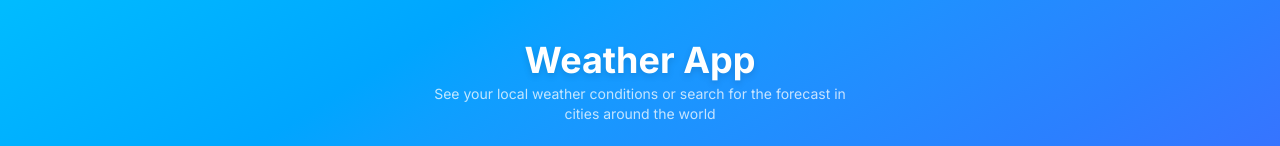
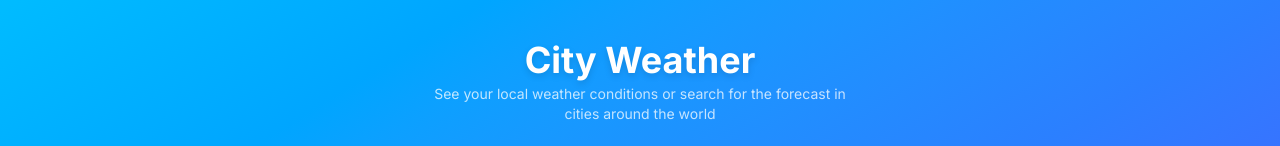
Before and after one commit to bill742/weather-app, a React (Vite) app: page / in a window 1280 px wide. Shown: the top 146 px of the page. Built offline with nearby package versions, Linux system fonts and the light colour scheme; no server answers.

Commit message:
Update app name.

```diff
--- a/src/components/Header.tsx
+++ b/src/components/Header.tsx
@@ -1,7 +1,7 @@
 const Header = () => (
     <header className="mb-6 text-center">
         <h1 className="mb-1 text-4xl font-bold text-white drop-shadow-md">
-            Weather App
+            City Weather
         </h1>
         <p className="text-sm text-white/75">
             See your local weather conditions or search for the forecast in
```
